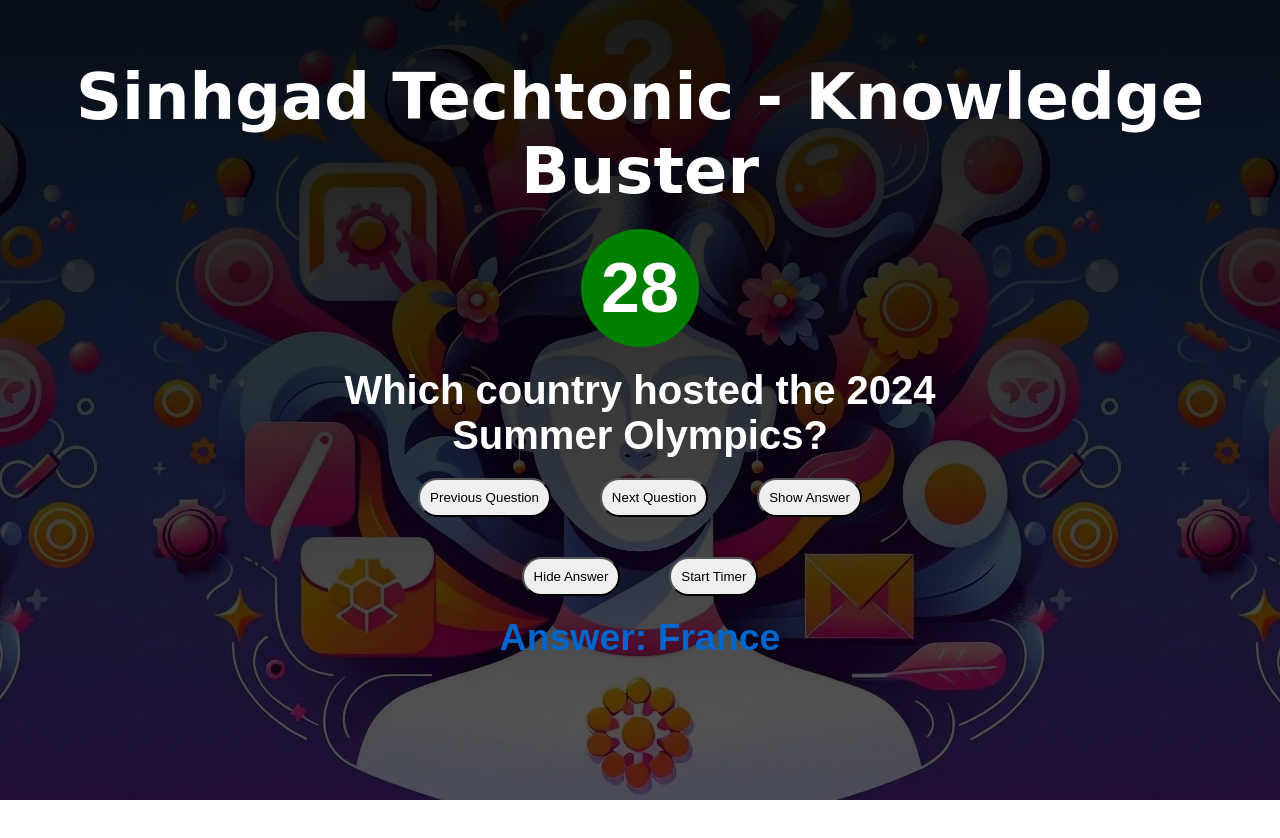
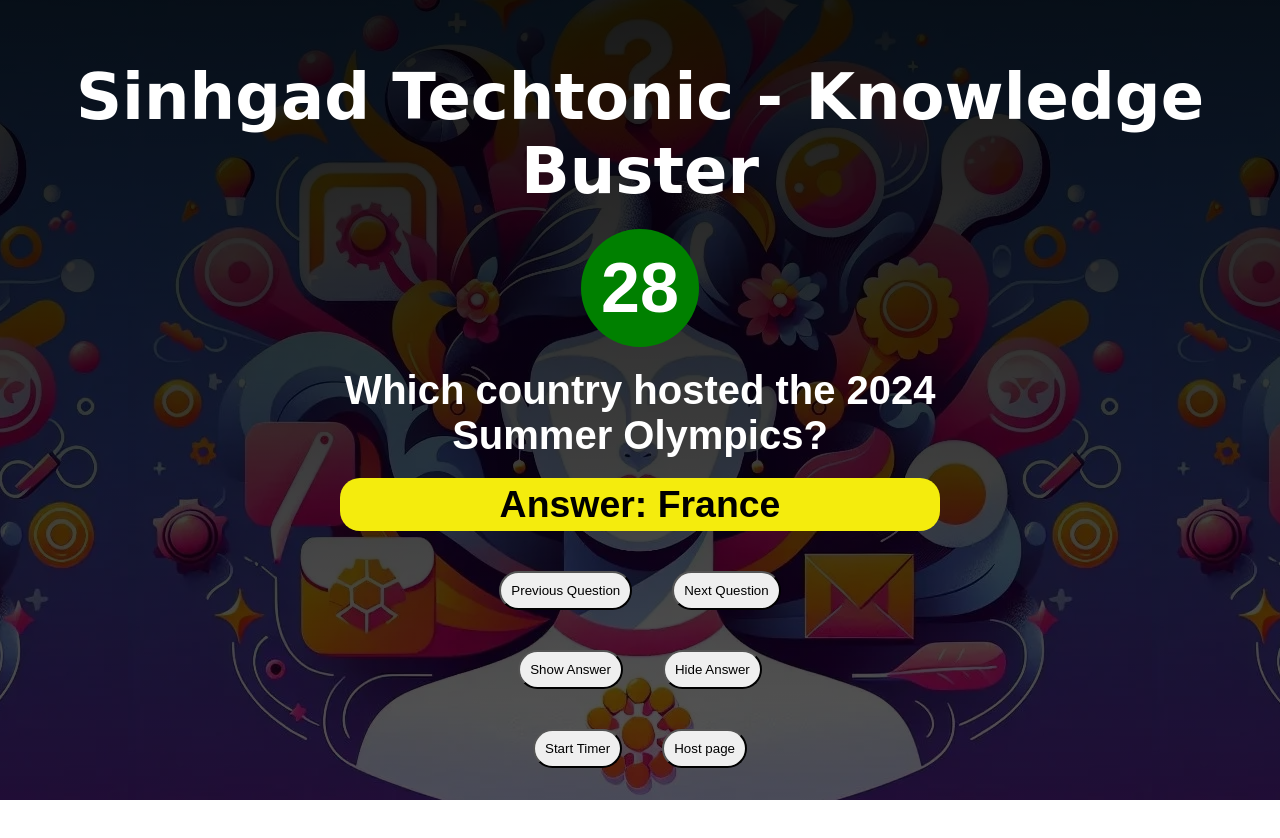
Before and after one commit to SuyashChavanOfficial/quiz-buster, a plain HTML site: page index.html in a window 1280 px wide. Both pictures are taken after a click on the button "Show Answer". Drawn offline with nearby package versions, Linux system fonts and the light colour scheme.

Commit message:
Changed buttons layout
Also, added styles to the answer

```diff
--- a/index.html
+++ b/index.html
@@ -17,13 +17,21 @@
                     <span id="timer">30</span>
                 </div>
                 <h2 id="question">Question</h2>
-                <button id="previous-btn" onclick="previousQuestion()">Previous Question</button>
-                <button id="next-btn" onclick="nextQuestion()">Next Question</button>
-                <button id="answer-btn" onclick="showAnswer()">Show Answer</button>
-                <button id="hide-answer-btn" onclick="hideAnswer()">Hide Answer</button>
-                <button id="start-timer-btn" onclick="startTimer()">Start Timer</button>
+                <div id="answer-container"></div>
+                <div class="button-container">
+                    <button id="previous-btn" onclick="previousQuestion()">Previous Question</button>
+                    <button id="next-btn" onclick="nextQuestion()">Next Question</button>
+                </div>
+                <div class="button-container">
+                    <button id="answer-btn" onclick="showAnswer()">Show Answer</button>
+                    <button id="hide-answer-btn" onclick="hideAnswer()">Hide Answer</button>
+                </div>
+                <div class="button-container">
+                    <button id="start-timer-btn" onclick="startTimer()">Start Timer</button>
+                    <a href="Host/host.html"><button id="start-timer-btn" onclick="startTimer()">Host page</button></a>
+                </div>
+            </div>
 
-            </div>
         </div>
     </div>
     <script src="https://cdnjs.cloudflare.com/ajax/libs/PapaParse/5.3.0/papaparse.min.js"></script>
--- a/script.js
+++ b/script.js
@@ -28,7 +28,9 @@ function displayQuestion() {
 
 // Display the answer to the current question below the question
 function showAnswer() {
-    if (!answerDisplayed) {
+    const answerContainer = document.getElementById('answer-container');
+    answerContainer.innerHTML = ''; // Clear previous answers
+
     const answer = questions[currentQuestionIndex].Answer;
 
     // Create a new h3 element for the answer
@@ -37,13 +39,15 @@ function showAnswer() {
     answerElement.textContent = `Answer: ${answer}`;
 
     // Apply styles and animations to the answer
-        answerElement.style.color = '#0066cc'; // Change the color to blue
-        answerElement.style.fontWeight = 'bold'; // Make it bold
-        answerElement.classList.add('answer-animation'); // Add a CSS class for animations
+    answerElement.style.color = 'black';
+    answerElement.style.backgroundColor = 'rgb(244, 236, 13)';
+    answerElement.style.fontWeight = 'bold';
+    answerElement.style.padding = '5px';
+    answerElement.style.borderRadius = '20px';
+    answerElement.classList.add('answer-animation');
 
-        // Append the answer below the question
-        const questionContainer = document.getElementById('question-container');
-        questionContainer.appendChild(answerElement);
+    // Append the answer to the answer container
+    answerContainer.appendChild(answerElement);
 
     // Set answerDisplayed flag to true
     answerDisplayed = true;
@@ -51,7 +55,7 @@ function showAnswer() {
     // Start the timer when the answer is displayed
     startTimer();
 }
-}
+
 
 // Hide the answer for the current question
 function hideAnswer() {
--- a/styles.css
+++ b/styles.css
@@ -47,6 +47,11 @@ body {
     font-size: 40px;
 }
 
+#answer-container {
+    margin: 20px auto;
+    color: rgb(244, 236, 13);
+}
+
 button {
     padding: 10px;
     border-radius: 20px;
@@ -78,3 +83,22 @@ button {
         opacity: 0;
     }
 }
+
+.button-container {
+    display: flex;
+    flex-wrap: wrap;
+    justify-content: center;
+}
+
+button {
+    padding: 10px;
+    border-radius: 20px;
+    margin: 20px;
+}
+
+/* Add media query for smaller screens if needed */
+@media (max-width: 600px) {
+    .button-container {
+        flex-direction: column;
+    }
+}
```
Lines whose indentation alone changed are shown as unchanged.
